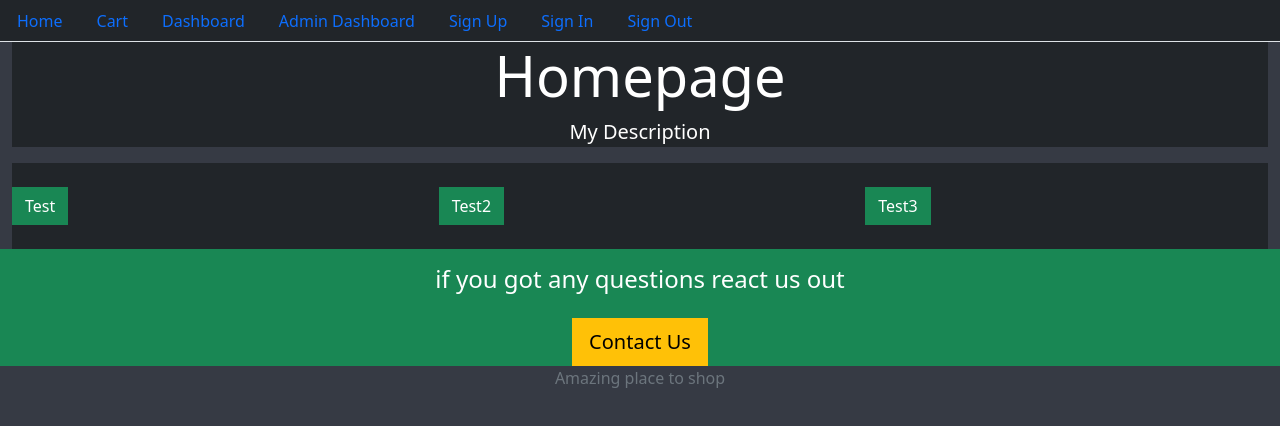
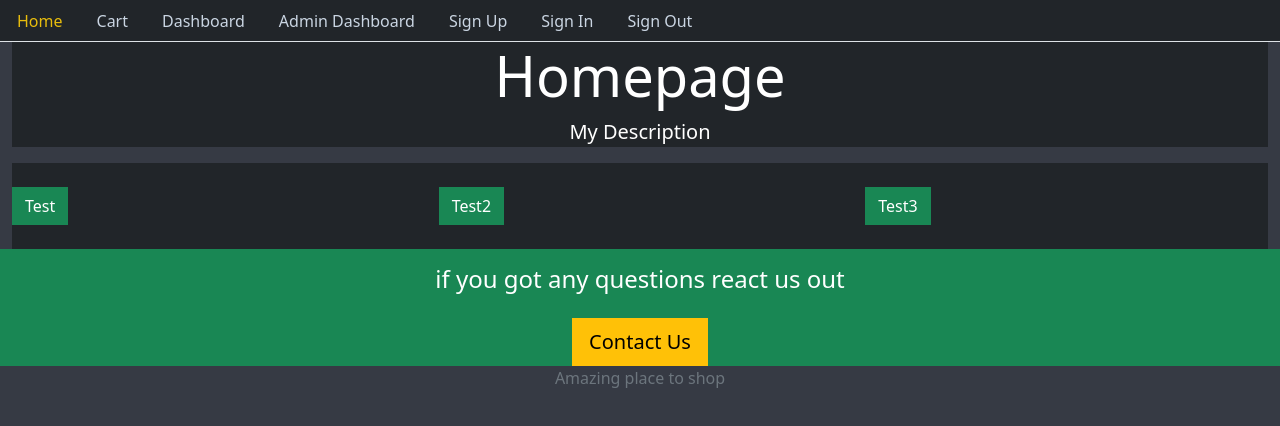
Before and after one commit to AmarnathN/shop-mern, a React (Create React App) app in the folder projfrontend/: page / in a window 1280 px wide. Shown: the top 426 px of the page. Built offline with nearby package versions, Linux system fonts and the light colour scheme; no server answers.

Commit message:
Adding Current tab styling

```diff
--- a/projfrontend/src/core/NavigationBar.js
+++ b/projfrontend/src/core/NavigationBar.js
@@ -1,42 +1,46 @@
 import React from "react";
 import { Link, withRouter } from "react-router-dom";
 
-const NavigationBar = () => {
+const currentTab = (history, path) => {
+  return history.location.pathname === path ? { color: "#E8BD0D" } : { color: "#CAD5E2" };
+};
+
+const NavigationBar = ({ history }) => {
   return (
     <div>
       <ul className="nav nav-tabs bg-dark">
         <li className="nav-item">
-          <Link className="nav-link" to="/">
+          <Link style={currentTab(history, "/")} className="nav-link" to="/">
             Home
           </Link>
         </li>
         <li className="nav-item">
-          <Link className="nav-link" to="/">
+          <Link style={currentTab(history, "/cart")} className="nav-link" to="/cart">
             Cart
           </Link>
         </li>
         <li className="nav-item">
-          <Link className="nav-link" to="/">
+          <Link style={currentTab(history, "/user/dashboard")} className="nav-link" to="/user/dashboard">
             Dashboard
           </Link>
         </li>
         <li className="nav-item">
-          <Link className="nav-link" to="/">
+          <Link style={currentTab(history, "/admin/dashboard")} className="nav-link" to="/admin/dashboard">
             Admin Dashboard
           </Link>
         </li>
         <li className="nav-item">
-          <Link className="nav-link" to="/">
+          <Link style={currentTab(history, "/signup")} className="nav-link" to="/signup">
             Sign Up
           </Link>
         </li>
         <li className="nav-item">
-          <Link className="nav-link" to="/">
+          <Link style={currentTab(history, "/signin")} className="nav-link" to="/signin">
             Sign In
           </Link>
         </li>
         <li className="nav-item">
-          <Link className="nav-link" to="/">
+          <Link style={currentTab(history, "/signout")} className="nav-link" to="/signout">
             Sign Out
           </Link>
         </li>
```
